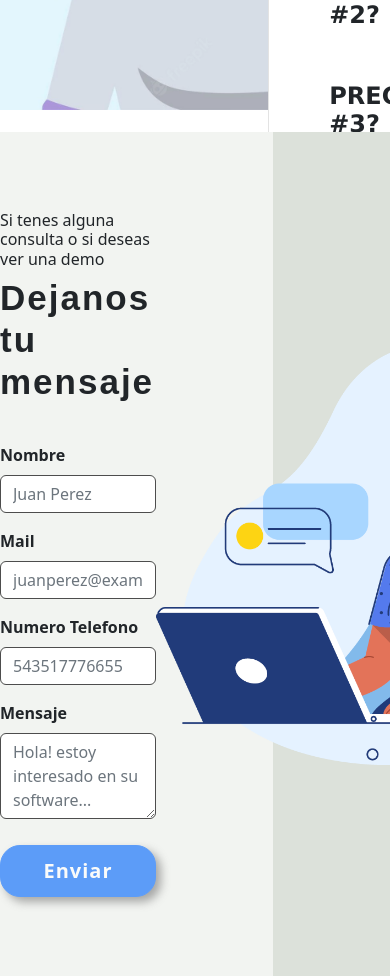
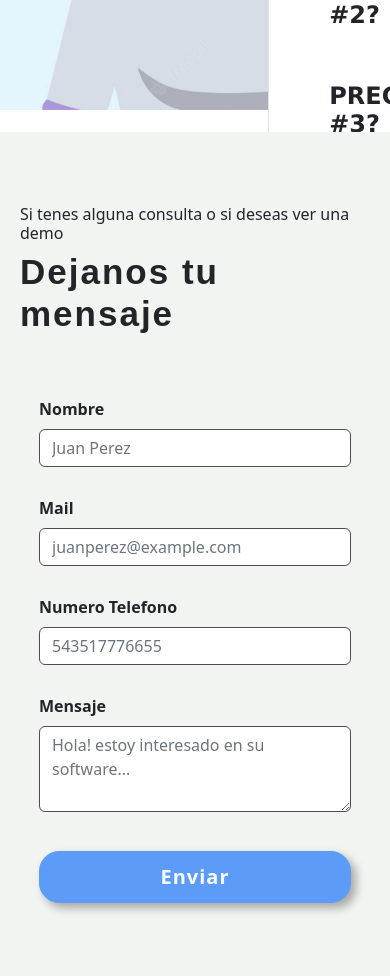
Before and after one commit to cdoller/turnero-front, a React (Create React App) app: page / in a window 390 px wide. Shown: the part 2400-3376 px from the top of the page. Built offline with nearby package versions, Linux system fonts and the light colour scheme.

Commit message:
se agregan media query para el responsive del formulario

```diff
--- a/src/assets/css/Contacto.css
+++ b/src/assets/css/Contacto.css
@@ -3,6 +3,7 @@
     justify-content: space-evenly;
     align-items: center;
     height: 100vh;
+    width: 100vw;
     background-color: #F2F4F1;
     box-sizing: border-box;
 }
@@ -33,3 +34,63 @@
 .form-control{
     border-color: rgb(77, 77, 77);
 }
+
+.imagen-formulario-tablet{
+    display: none;
+}
+
+@media (max-width: 768px){
+    .imagen-formulario{
+        display: none;
+    }
+
+    .backgroundBox{
+        display: none;
+    }
+
+    .header-formulario{
+        display: flex;
+        align-items: center;
+    }
+
+    .imagen-formulario-tablet{
+        display: block;
+        width: 200px;
+        margin-left: 20px;
+    }
+
+    .titulo-formulario{
+        padding-bottom: 0px;
+        margin-bottom: 0px;
+        font-family: Arial, Helvetica, sans-serif;
+        font-weight: 600;
+        letter-spacing: 2px;
+        font-size: 35px;
+    }
+}
+
+@media (max-width: 425px){
+    .imagen-formulario{
+        display: none;
+    }
+
+    .backgroundBox{
+        display: none;
+    }
+
+    .imagen-formulario-tablet{
+        display: none;
+    }
+
+    .contenedor-formulario{
+        display: flex;
+        flex-direction: column;
+        justify-content: space-around;
+        align-items: center;
+        height: 90%;
+    }
+
+    .textos-formulario{
+        padding: 0px 20px;
+    }
+}
--- a/src/assets/css/FormBootstrap.css
+++ b/src/assets/css/FormBootstrap.css
@@ -38,3 +38,22 @@
     font-size: 20px;
     letter-spacing: 1px;
 }
+
+.formcontainer{
+    width: 40vw;
+    display: flex;
+    flex-direction: column;
+    justify-content: space-between;
+}
+
+@media (max-width: 768px){
+    .formcontainer{
+        width: 80vw;
+    }
+}
+
+@media (max-width: 425px){
+    .formcontainer{
+        height: 60vh;
+    }
+}
--- a/src/containers/Contacto.js
+++ b/src/containers/Contacto.js
@@ -43,10 +43,15 @@ const Contacto = ()=>{
 
     return(
         <div className="seccion-contacto position-relative">
-            <div class="backgroundBox position-absolute end-0 zindex-dropdown"></div>
-            <div>
-                <h4 className="subtitulo-formulario">Si tenes alguna consulta o si deseas ver una demo</h4>
-                <h2 className="titulo-formulario">Dejanos tu mensaje</h2>
+            <div className="backgroundBox position-absolute end-0 zindex-dropdown"></div>
+            <div className="contenedor-formulario">
+                <div className="header-formulario">
+                    <div className="textos-formulario">
+                        <h4 className="subtitulo-formulario">Si tenes alguna consulta o si deseas ver una demo</h4>
+                        <h2 className="titulo-formulario">Dejanos tu mensaje</h2>
+                    </div>
+                    <img src={Contactanos} alt='Imagen de contactanos' className="imagen-formulario-tablet position-relative zindex-modal"/>
+                </div>
                 <FormBootstrap
                     user={user}
                     handleChange={handleChange}
```
